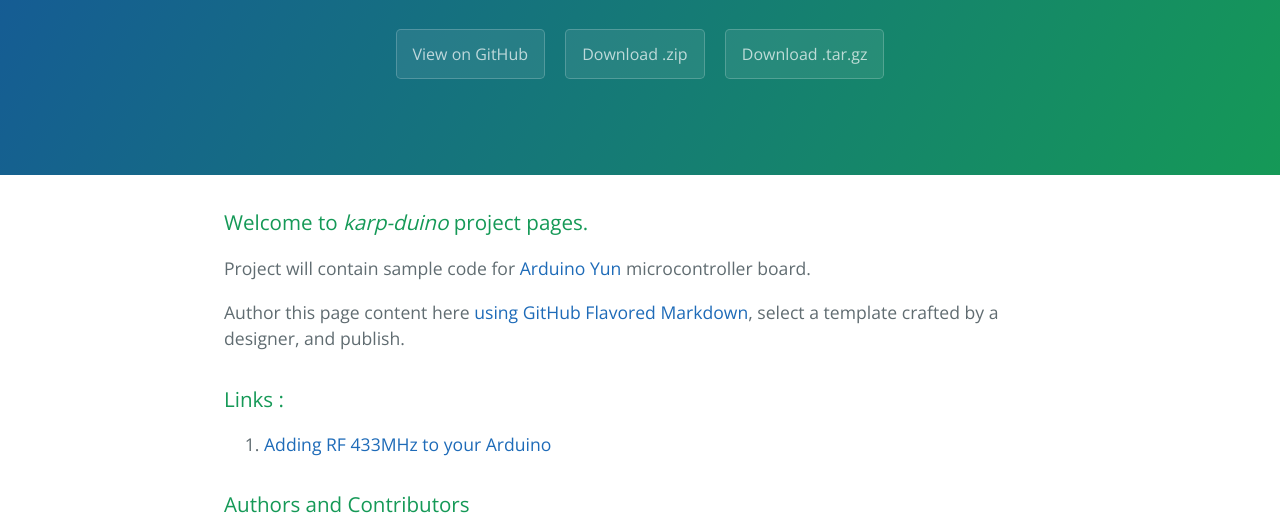
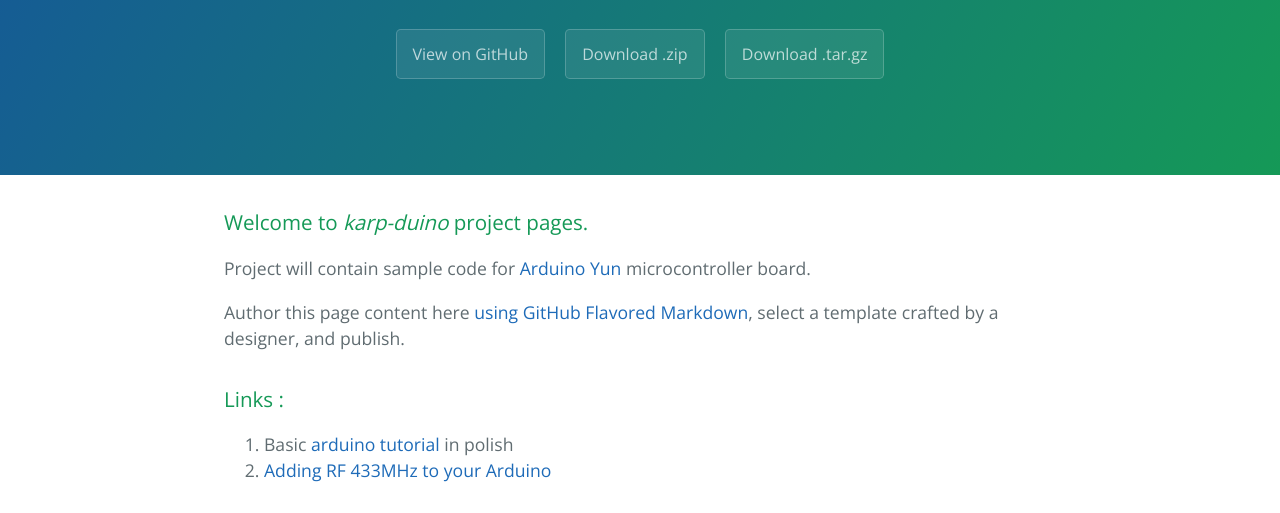
Before and after one commit to KarpEnt/karp-duino, a plain HTML site: page index.html in a window 1280 px wide. Shown: the part 208-721 px from the top of the page. Drawn offline with nearby package versions, Linux system fonts and the light colour scheme.

Commit message:
Update index.html

```diff
--- a/index.html
+++ b/index.html
@@ -28,6 +28,7 @@
 <h3>Links :</h3>
 
 <ol>
+  <li>Basic <a href="http://forbot.pl/blog/artykuly/programowanie/kurs-arduino-0-zapowiedz-cyklu-id5290">arduino tutorial</a> in polish</li>
   <li><a href="http://shop.ninjablocks.com/blogs/how-to/7501042-adding-rf-433mhz-to-your-arduino">Adding RF 433MHz to your Arduino</a></li>
 </ol>
 
```
